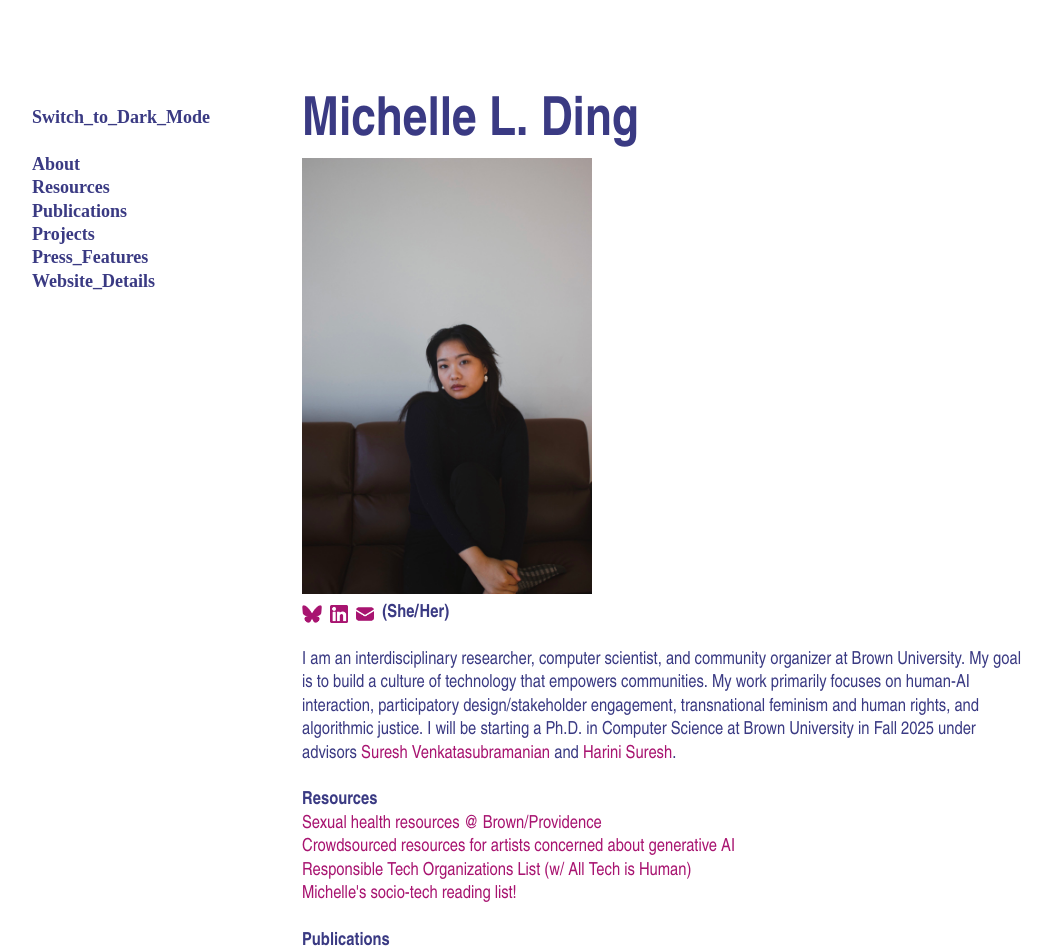
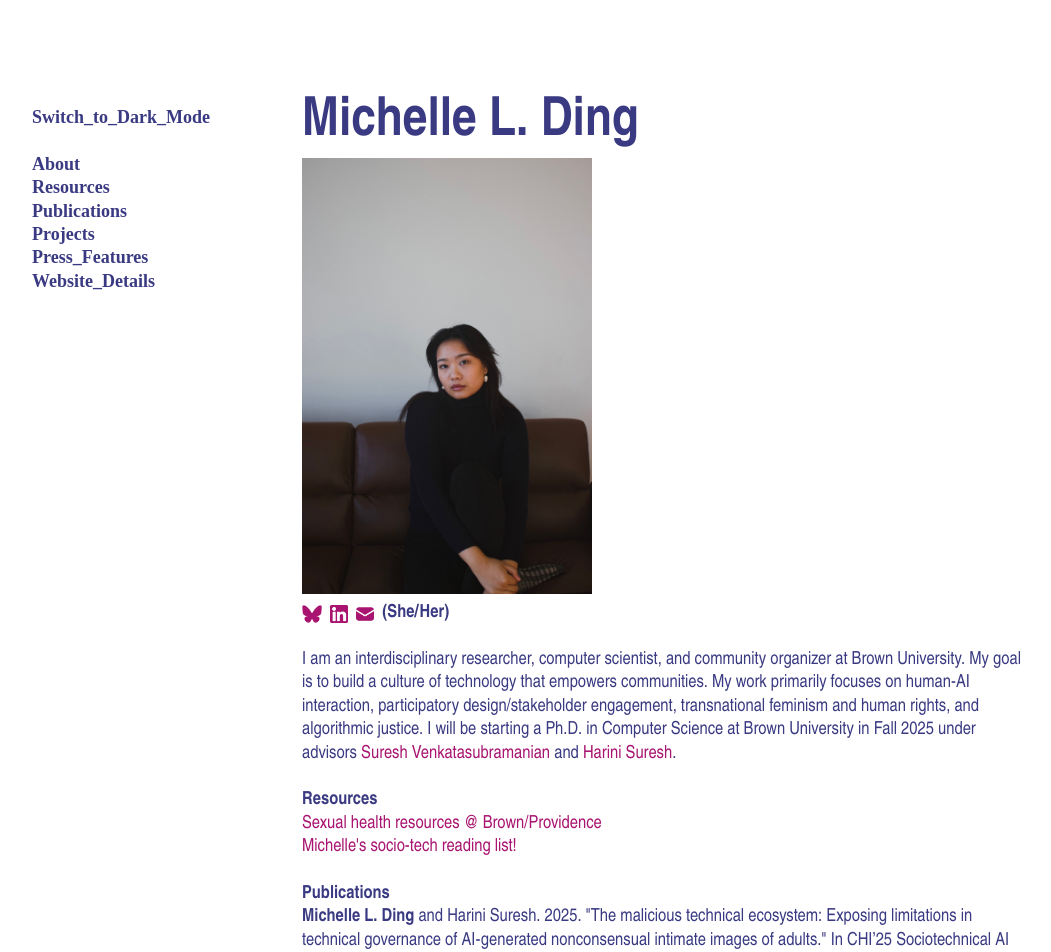
Before and after one commit to michelle-ding/michelle-ding.github.io, a React (Create React App) app: page / in a window 1280 px wide. Shown: the top 952 px of the page, without its empty margins (146-1197 px from the left). Built offline with nearby package versions, Linux system fonts and the light colour scheme; the HTML template or start-up script is replaced by a standard one.

Commit message:
resources

```diff
--- a/src/Body.tsx
+++ b/src/Body.tsx
@@ -315,14 +315,7 @@ function resources(){
             <a target="_blank" id="ref" href="https://docs.google.com/spreadsheets/d/1gFWBW6Rpf4hPpQjtSzE5BQq8XuPLcz6yEx2yB5_uCjY/edit?usp=sharing">
                 Sexual health resources @ Brown/Providence</a>
                 <br></br>
-            <a target="_blank" id="ref" href="https://docs.google.com/spreadsheets/d/1XL17SFOEy12K_yALJxL9mgCyD2IAn6MTO9eB6iyb05c/edit?usp=sharing">
-                Crowdsourced resources for artists concerned about generative AI</a>
 
-
-                <br></br>
-                <a target="_blank" id="ref" href="https://alltechishuman.org/responsible-tech-organizations">
-                Responsible Tech Organizations List (w/ All Tech is Human)</a>
-                <br></br>
                 <a target="_blank" id="ref" href="https://www.goodreads.com/review/list/181978928-michelle?order=d&shelf=michelles-sociotech-reads">
                 Michelle's socio-tech reading list!</a>
 
```
